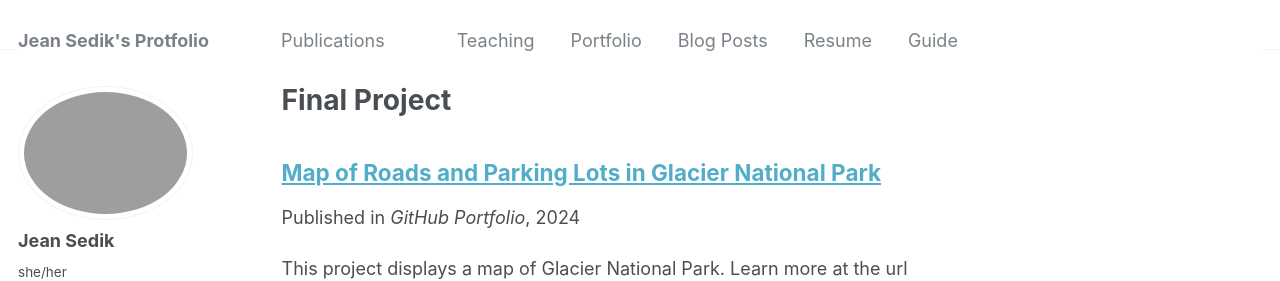
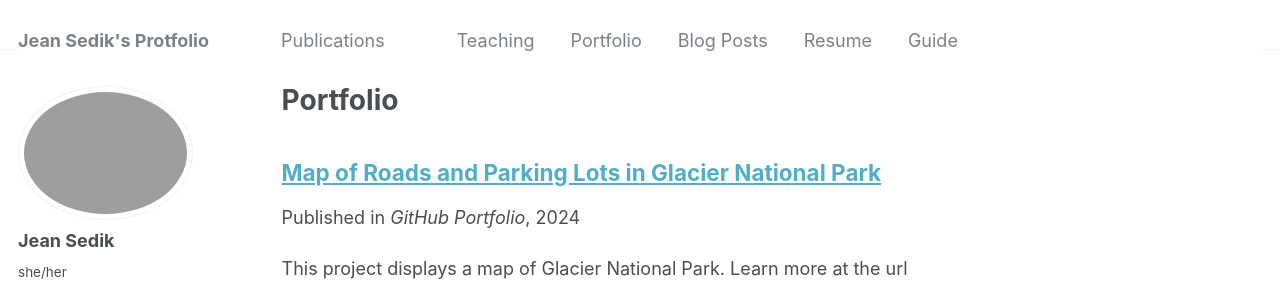
Before and after one commit to VG68490/VG68490.github.io, a Jekyll site: the page built from _pages/portfolio.html, in a window 1280 px wide and 900 px high. Shown: the top 281 px of the window. Built offline with Jekyll 4.4.1, drawn with Linux system fonts in a browser that asks for light colours.

Commit message:
5_portfolio.html

```diff
--- a/_pages/portfolio.html
+++ b/_pages/portfolio.html
@@ -1,6 +1,6 @@
 ---
 layout: archive
-title: "Final Project"
+title: "Portfolio"
 permalink: /portfolio/
 author_profile: true
 ---
```
